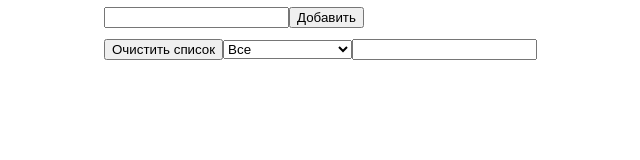
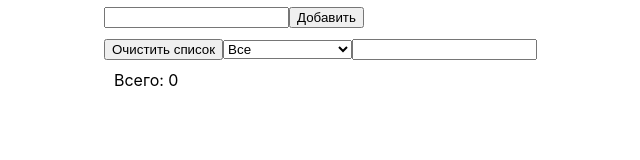
Before and after one commit to dmitryweiner/907sv-lab4, a React (Create React App) app: page / in a window 1280 px wide. Shown: the part 125-285 px from the top of the page, without its empty margins (96-736 px from the left). Built offline with nearby package versions, Linux system fonts and the light colour scheme.

Commit message:
Added item counter

```diff
--- a/src/App.tsx
+++ b/src/App.tsx
@@ -4,6 +4,7 @@ import List from './components/List/List';
 import Form from './components/Form/Form';
 import SelectFilter from './components/SelectFilter/SelectFilter';
 import Search from './components/Search/Search';
+import Counter from './components/Counter/Counter';
 
 function App() {
   return (
@@ -16,6 +17,9 @@ function App() {
         <Form />
         <SelectFilter />
         <Search />
+        <div>
+          <Counter />
+        </div>
         <List />
       </div>
     </div>
--- /dev/null
+++ b/src/components/Counter/Counter.tsx
@@ -0,0 +1,10 @@
+import React from 'react';
+import { useSelector } from 'react-redux';
+import { countListItems } from '../../store/store';
+
+function Counter() {
+  const number = useSelector(countListItems);
+  return <span>Всего: {number}</span>;
+}
+
+export default Counter;
--- a/src/store/store.ts
+++ b/src/store/store.ts
@@ -85,3 +85,7 @@ export function filterList(state: ListI) {
     }
   }
 }
+
+export function countListItems(state: ListI): number {
+  return filterList(state).length;
+}
```
